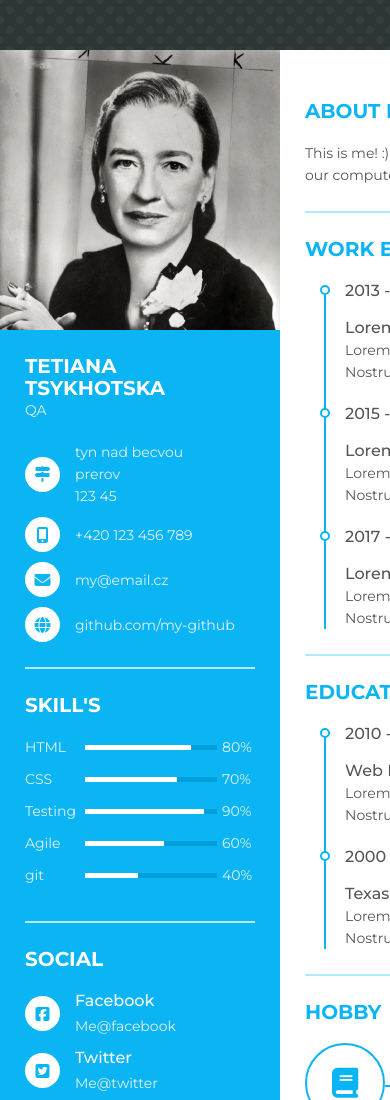
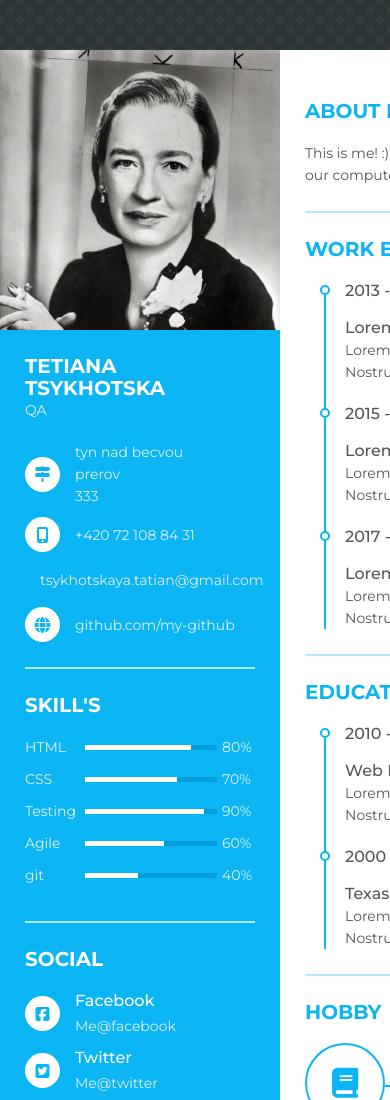
Before and after one commit to Tetiana-Tsykhotska/lekce-25.04.24, a plain HTML site: page index.html in a window 390 px wide. Shown: the top 1100 px of the page. Drawn offline with Linux system fonts and the light colour scheme.

Commit message:
Change mobile and e-mail

```diff
--- a/index.html
+++ b/index.html
@@ -31,20 +31,20 @@
                             <div class="data">
                                 tyn nad becvou <br />
                                 prerov<br>
-                                123 45
+                                333
                             </div>
                         </li>
                         <li>
                             <div class="icon">
                                 <i class="fas fa-mobile-alt"></i>
                             </div>
-                            <div class="data">+420 123 456 789</div>
+                            <div class="data">+420 72 108 84 31</div>
                         </li>
                         <li>
                             <div class="icon">
                                 <i class="fas fa-envelope"></i>
                             </div>
-                            <div class="data">my@email.cz</div>
+                            <div class="data">tsykhotskaya.tatian@gmail.com</div>
                         </li>
                         <li>
                             <div class="icon">
```
